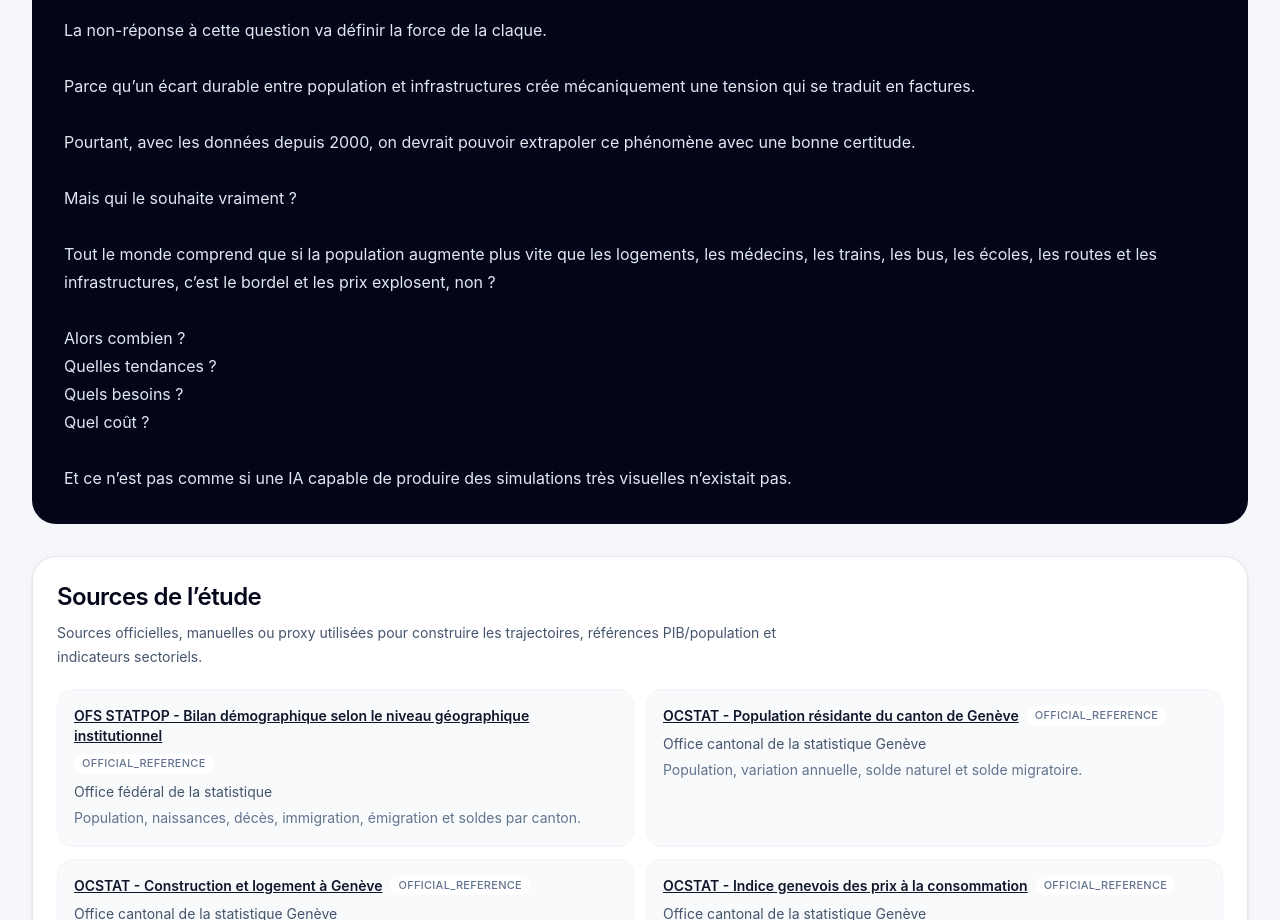
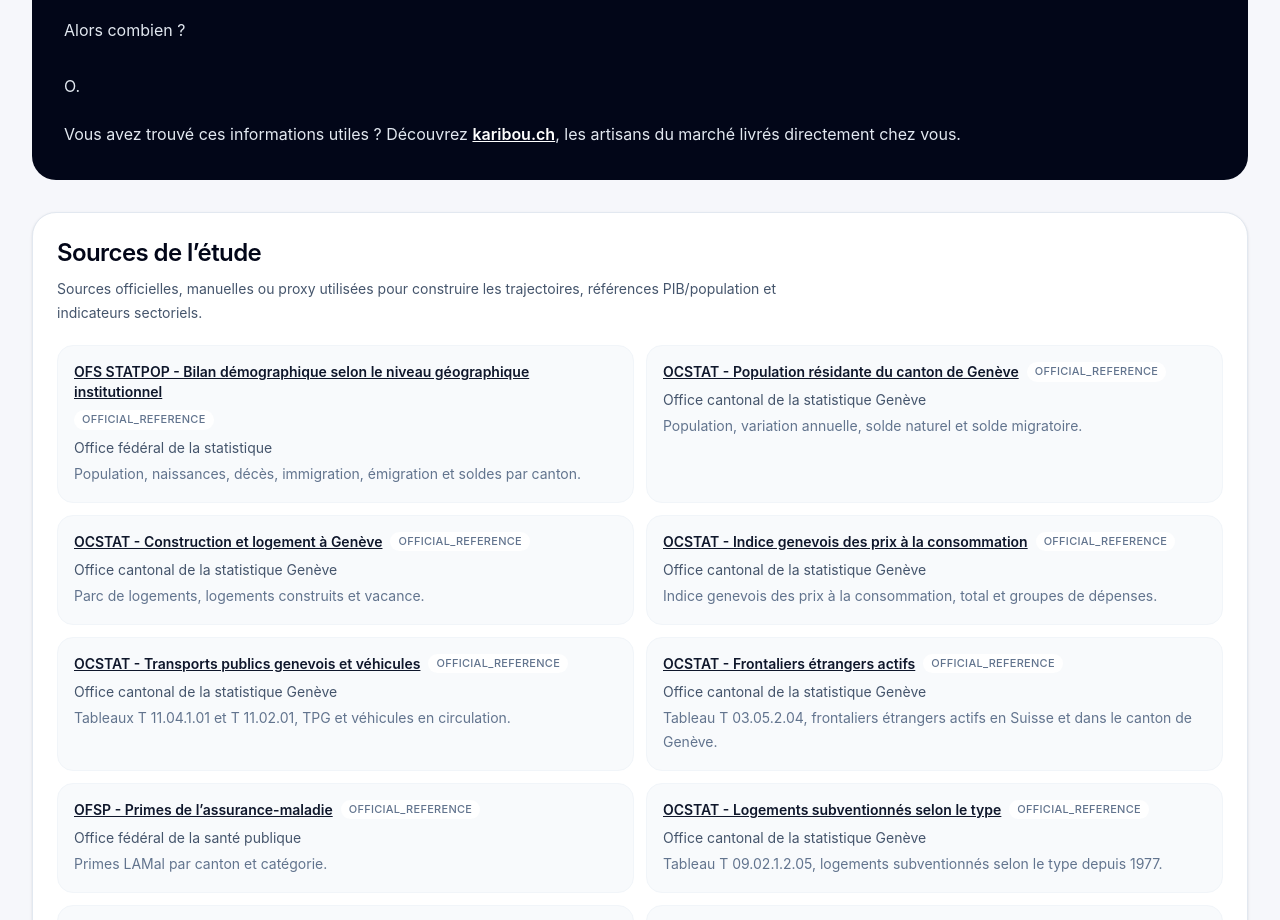
Before and after one commit to evaletolab/swiss-10m-dashboard, a React (Vite) app: page / in a window 1280 px wide. Shown: the part 9800-10720 px from the top of the page. Built offline with nearby package versions, Linux system fonts and the light colour scheme.

Commit message:
Update conclusion copy and Karibou link.

```diff
--- a/src/components/ConclusionBlock.tsx
+++ b/src/components/ConclusionBlock.tsx
@@ -5,6 +5,13 @@ export function ConclusionBlock() {
     <section className="rounded-3xl bg-slate-950 p-6 text-white md:p-8">
       <h2 className="text-2xl font-semibold tracking-tight">Conclusion</h2>
       <div className="mt-5 space-y-4 whitespace-pre-line text-base leading-7 text-slate-200">{conclusionText}</div>
+      <p className="mt-5 text-base leading-7 text-slate-200">
+        Vous avez trouvé ces informations utiles ? Découvrez{' '}
+        <a className="font-semibold text-white underline" href="https://karibou.ch" target="_blank" rel="noreferrer">
+          karibou.ch
+        </a>
+        , les artisans du marché livrés directement chez vous.
+      </p>
     </section>
   )
 }
--- a/src/content/conclusion.ts
+++ b/src/content/conclusion.ts
@@ -15,19 +15,6 @@ a) À partir de quel niveau est-on “xénophobe” ?
 b) À partir de quel niveau produit-on un suicide économique ?
 c) Et aujourd’hui, la compensation est à 50 %, 100 %, 150 % ?
 
-La non-réponse à cette question va définir la force de la claque.
+Alors combien ?
 
-Parce qu’un écart durable entre population et infrastructures crée mécaniquement une tension qui se traduit en factures.
-
-Pourtant, avec les données depuis 2000, on devrait pouvoir extrapoler ce phénomène avec une bonne certitude.
-
-Mais qui le souhaite vraiment ?
-
-Tout le monde comprend que si la population augmente plus vite que les logements, les médecins, les trains, les bus, les écoles, les routes et les infrastructures, c’est le bordel et les prix explosent, non ?
-
-Alors combien ?
-Quelles tendances ?
-Quels besoins ?
-Quel coût ?
-
-Et ce n’est pas comme si une IA capable de produire des simulations très visuelles n’existait pas.`
+O.`
```
